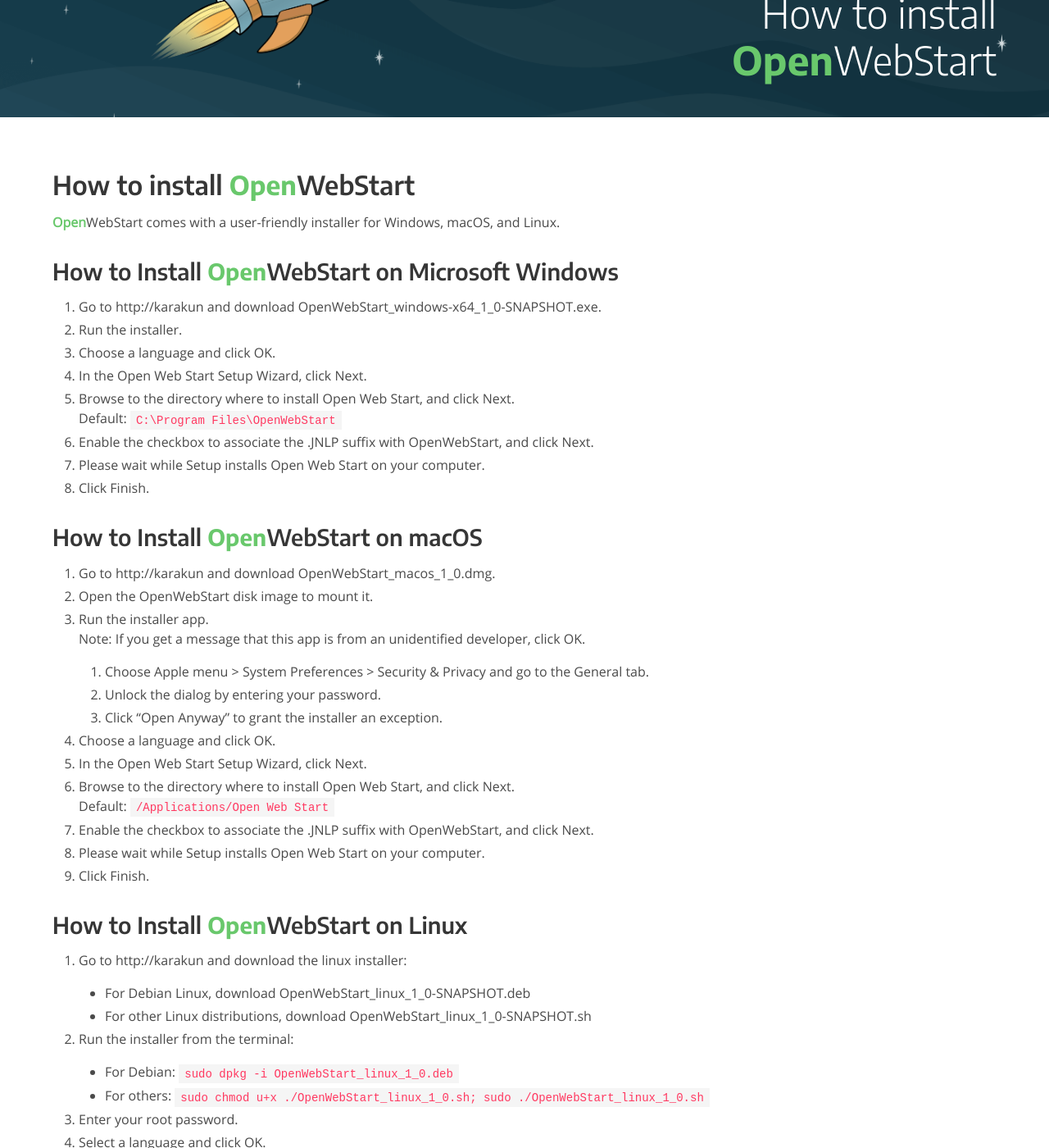
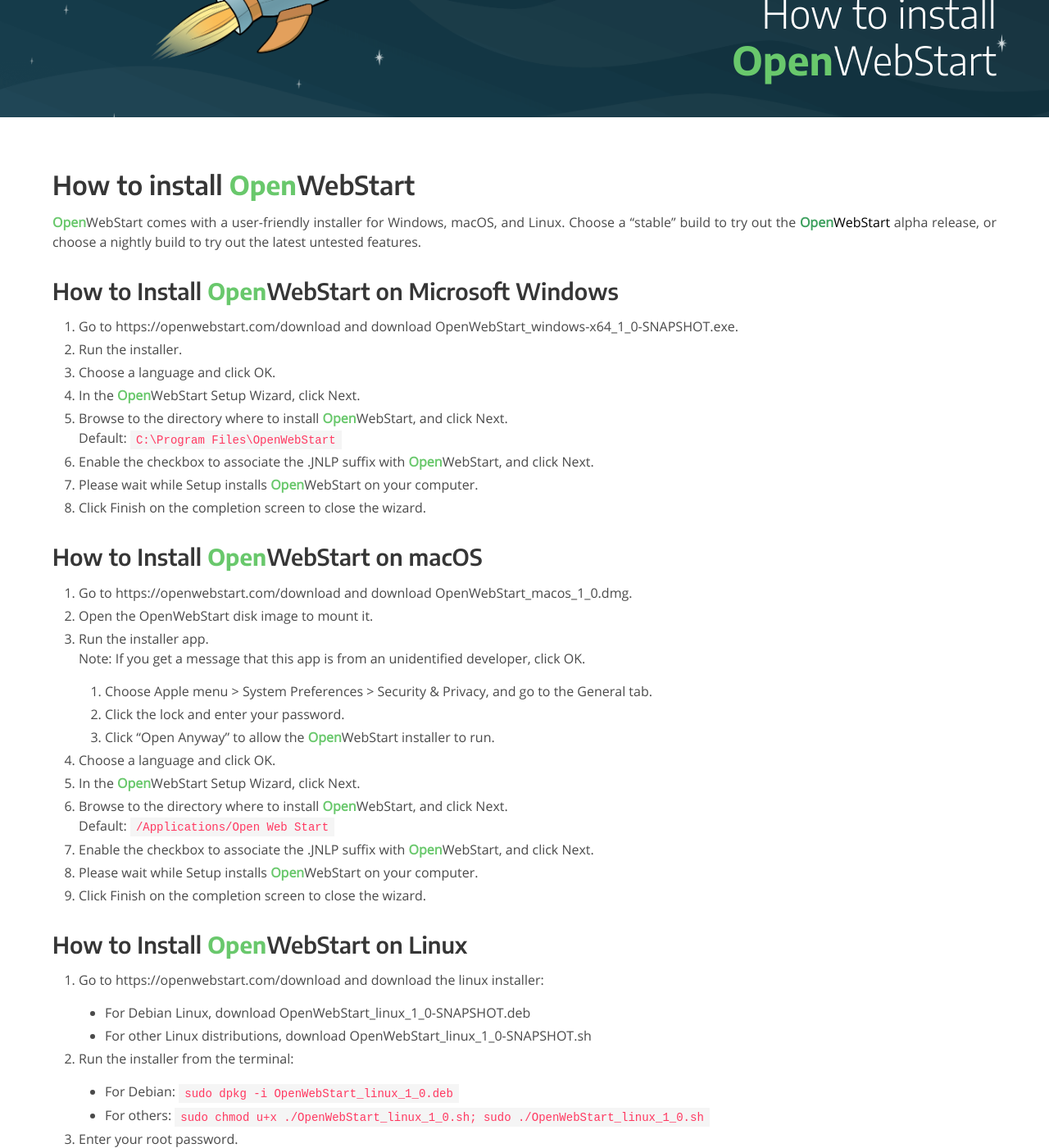
Before and after one commit to karakun/openwebstart-page, a Jekyll site: the page built from installation.md, in a window 1280 px wide and 1400 px high, scrolled down 337 px. Shown: the whole window at 82% size. Built offline with Jekyll 4.4.1, drawn with Linux system fonts in a browser that asks for light colours; comment, search, counter and statistics services are not loaded; some of the changed text lies outside the part shown.

Commit message:
Update installation.md
Markenname, Downloadlink

```diff
--- a/installation.md
+++ b/installation.md
@@ -12,40 +12,40 @@
 
 # How to install <span class="my-karakun">Open</span>WebStart
 
-<span class="my-karakun">Open</span>WebStart comes with a user-friendly installer for Windows, macOS, and Linux.
+<span class="my-karakun">Open</span>WebStart comes with a user-friendly installer for Windows, macOS, and Linux. Choose a "stable" build to try out the <span class="text-highlight">Open<span>WebStart</span></span> alpha release, or choose a nightly build to try out the latest untested features.
 
 ## How to Install <span class="my-karakun">Open</span>WebStart on Microsoft Windows
 
-1. Go to http://karakun and download OpenWebStart_windows-x64_1_0-SNAPSHOT.exe.
+1. Go to https://openwebstart.com/download and download OpenWebStart_windows-x64_1_0-SNAPSHOT.exe.
 1. Run the installer.
 1. Choose a language and click OK.
-1. In the Open Web Start Setup Wizard, click Next.
-1. Browse to the directory where to install Open Web Start, and click Next.
+1. In the <span class="my-karakun">Open</span>WebStart Setup Wizard, click Next.
+1. Browse to the directory where to install <span class="my-karakun">Open</span>WebStart, and click Next.
    <br />Default: `C:\Program Files\OpenWebStart`
-1. Enable the checkbox to associate the .JNLP suffix with OpenWebStart, and click Next.
-1. Please wait while Setup installs Open Web Start on your computer.
-1. Click Finish.
+1. Enable the checkbox to associate the .JNLP suffix with <span class="my-karakun">Open</span>WebStart, and click Next.
+1. Please wait while Setup installs <span class="my-karakun">Open</span>WebStart on your computer.
+1. Click Finish on the completion screen to close the wizard.
 
 ## How to Install <span class="my-karakun">Open</span>WebStart on macOS
 
-1. Go to http://karakun and download OpenWebStart_macos_1_0.dmg.
+1. Go to https://openwebstart.com/download and download OpenWebStart_macos_1_0.dmg.
 1. Open the OpenWebStart disk image to mount it.
 1. Run the installer app.
     <br />Note: If you get a message that this app is from an unidentified developer, click OK.
-    1. Choose Apple menu > System Preferences > Security & Privacy and go to the General tab.
-    1. Unlock the dialog by entering your password.
-    1. Click “Open Anyway” to grant the installer an exception.
+    1. Choose Apple menu > System Preferences > Security & Privacy, and go to the General tab.
+    1. Click the lock and enter your password.
+    1. Click “Open Anyway” to allow the <span class="my-karakun">Open</span>WebStart installer to run.
 1. Choose a language and click OK.
-1. In the Open Web Start Setup Wizard, click Next.
-1. Browse to the directory where to install Open Web Start, and click Next.
+1. In the <span class="my-karakun">Open</span>WebStart Setup Wizard, click Next.
+1. Browse to the directory where to install <span class="my-karakun">Open</span>WebStart, and click Next.
     <br />Default: `/Applications/Open Web Start`
-1. Enable the checkbox to associate the .JNLP suffix with OpenWebStart, and click Next.
-1. Please wait while Setup installs Open Web Start on your computer.
-1. Click Finish.
+1. Enable the checkbox to associate the .JNLP suffix with <span class="my-karakun">Open</span>WebStart, and click Next.
+1. Please wait while Setup installs <span class="my-karakun">Open</span>WebStart on your computer.
+1. Click Finish on the completion screen to close the wizard.
 
 ## How to Install <span class="my-karakun">Open</span>WebStart on Linux
 
-1. Go to http://karakun and download the linux installer:
+1. Go to https://openwebstart.com/download and download the linux installer:
    * For Debian Linux, download OpenWebStart_linux_1_0-SNAPSHOT.deb
    * For other Linux distributions, download OpenWebStart_linux_1_0-SNAPSHOT.sh
 1. Run the installer from the terminal:
@@ -53,12 +53,12 @@
    * For others: `sudo chmod u+x ./OpenWebStart_linux_1_0.sh; sudo ./OpenWebStart_linux_1_0.sh`
 1. Enter your root password.
 1. Select a language and click OK.
-1. In the Open Web Start Setup Wizard, click Next.
-1. Browse to the directory where to install Open Web Start, and click Next.
+1. In the <span class="my-karakun">Open</span>WebStart Setup Wizard, click Next.
+1. Browse to the directory where to install <span class="my-karakun">Open</span>WebStart, and click Next.
    <br />Default: `/opt/openwebstart`
-1. Enable the checkbox to associate the .JNLP suffix with OpenWebStart, and click Next.
-1. Please wait while Setup installs Open Web Start on your computer.
-1. Click Finish.
+1. Enable the checkbox to associate the .JNLP suffix with <span class="my-karakun">Open</span>WebStart, and click Next.
+1. Please wait while Setup installs <span class="my-karakun">Open</span>WebStart on your computer.
+1. Click Finish on the completion screen to close the wizard.
 
 # How to Use <span class="my-karakun">Open</span>WebStart
 
@@ -71,15 +71,15 @@
 * Linux:
   `/opt/openwebstart/javaws myApp.jnlp`
 
-During the development phase, the <span class="my-karakun">Open</span>WebStart installer will not change your existing Oracle `javaws` executable.
+During the development phase, the <span class="my-karakun">Open</span>WebStart installer will not change your existing Oracle `javaws` executable, so you can use both.
 
 # How to Uninstall <span class="my-karakun">Open</span>WebStart
 
-1. Go to your Open Web Start directory.
+1. Go to your <span class="my-karakun">Open</span>WebStart directory.
    macOS default directory: `/Applications/Open Web Start`
    Windows default directory: `C:\Program Files\OpenWebStart`
-   Note: If you have chosen a custom installation directory, use your operating system's search functionality to find it.
+   Linux default directory:  `/opt/openwebstart`
 1. Run the Uninstaller.
-1. In the Open Web Start Uninstaller Wizard, click Next.
-1. Please wait until the uninstaller completes.
+1. In the <span class="my-karakun">Open</span>WebStart Uninstaller Wizard, click Next.
+1. Please wait for the Uninstaller to complete.
 1. Click Finish on the completion screen to close the wizard.
```
